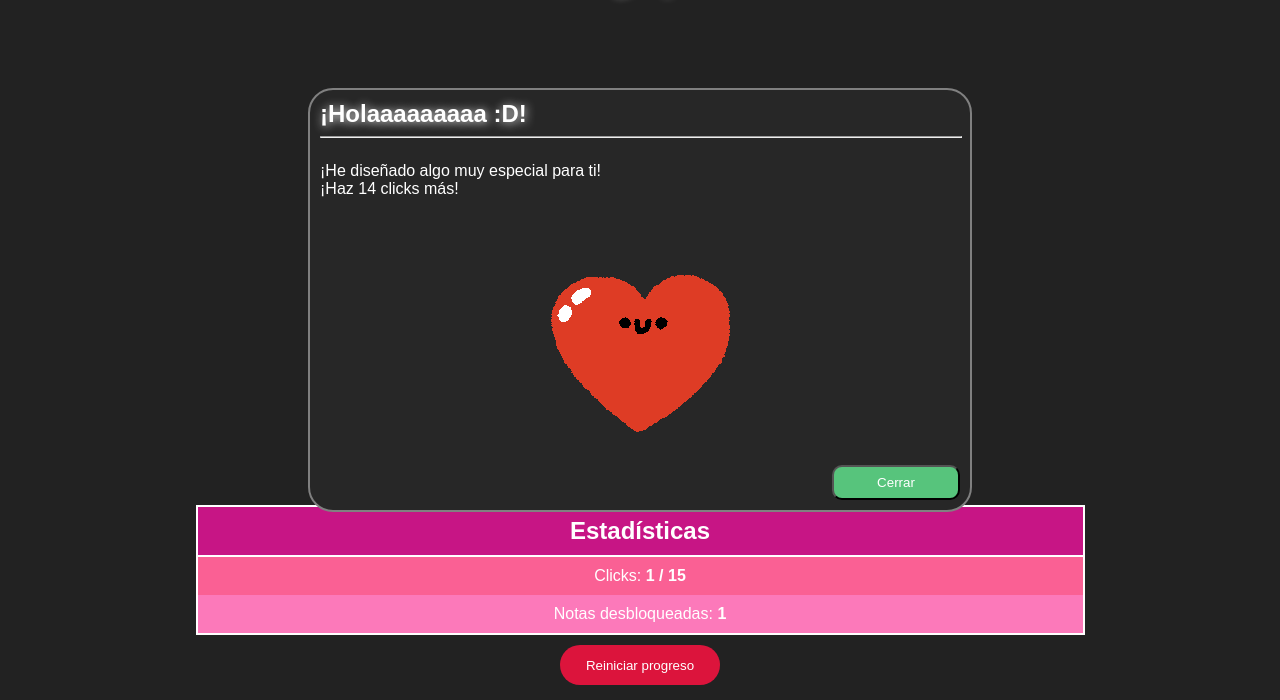
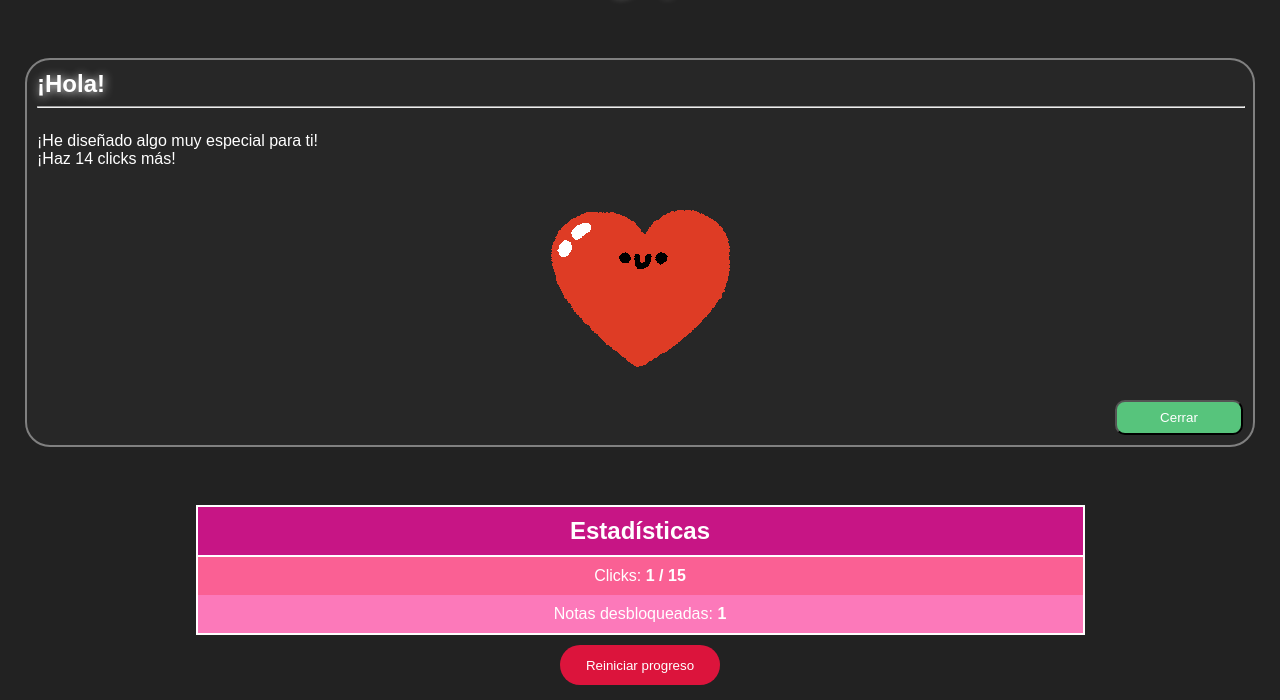
Before and after one commit to seulloadev/YureClicker, a plain HTML site: page index.html in a window 1280 px wide. Both pictures are taken after a click on the picture 640 px from the left and 352 px from the top of the page. Shown: the part 100-800 px from the top of the page. Drawn offline with nearby package versions, Linux system fonts and the light colour scheme.

Commit message:
Add files via upload

```diff
--- a/css/styles.css
+++ b/css/styles.css
@@ -87,39 +87,36 @@ h1, h2 {
     visibility: collapse;
 }
 
-#card {
-    visibility: collapse;
-    position: absolute;
+.card {
     display: flex;
     flex-direction: column;
-    top: 50%;
-    left: 50%;
-    width: 50%;
-    height: 50%;
-    transform: translate(-50%, -50%);
     background-color: #272727;
     border: gray solid 2px;
     border-radius: 25px;
+    margin: 20px;
     padding: 10px;
 }
 
-#card hr {
+.hidden-container {
+    display: none;
+}
+
+.card hr {
     width: 100%;
 }
 
-#card p {
+.card p {
     flex: 1;
 }
 
-#card img {
-    flex: 1;
+.card img {
     margin: 8px;
-    height: 50%;
+    max-height: 400px;
     width: auto;
     align-self: center;
 }
 
-#card button {
+.card button {
     width: 8rem;
     height: 2.2rem;
     border-radius: 10px;
--- a/index.html
+++ b/index.html
@@ -30,14 +30,13 @@
             <img src="./assets/hearts.gif" id="hearts">
         </section>
 
-
-        <div id="card">
+        <section class="card hidden-container">
             <h2 id="card-title">Titulo</h2>
             <hr/>
             <p id="card-text">Texto</p>
             <img id="card-image" src="assets/heart.gif">
             <button id="btn-close-card">Cerrar</button>
-        </div>
+        </section>
     </main>
     <footer>
 
--- a/js/index.js
+++ b/js/index.js
@@ -1,8 +1,9 @@
 let hp = "./assets/heart.gif";
 var cards = [
-    createCard("¡Holaaaaaaaaa :D!", hp, "¡He diseñado algo muy especial para ti!<br/>¡Haz 14 clicks más!", 1),
+    createCard("¡Hola!", hp, "¡He diseñado algo muy especial para ti!<br/>¡Haz 14 clicks más!", 1),
     createCard("¿Ya te acostumbras?", hp, "Como puedes ver, entre más clicks hagas, verás más mensajes", 15),
-    createCard("¡Buenos días preciosa!", "./assets/yure1.jpg", "No tengo siquiera que verte para saber lo muy preciosa que luces esta mañana. Hice esto para ti con mucho amor <3<br/>Por el momento no he trabajado en más cartitas, pero mi mensaje es que te aprecio demasiado y es muy lindo tenerte aquí un día más :)", 30)
+    createCard("¡Buenos días preciosa!", "./assets/yure1.jpg", "No tengo siquiera que verte para saber lo muy preciosa que luces esta mañana. Hice esto para ti con mucho amor <3<br/>Mi mensaje es que te aprecio demasiado y es muy lindo tenerte aquí un día más :)", 30),
+    createCard("¡Falta 1 día!", hp, "Al día de hoy puedo confirmar que falta 1 día para cumplir 5 meses desde aquel día en el que nos convertimos novios. Prácticamente medio año ya que se ha sentido brutal, definitivamente superaste cualquier expectativa que podría tener, porque en ti encontré lo que me faltaba y eso me hace sentir demasiado alegre.", 45)
 ];
 
 function createCard(title, picture, message, requiredClicks) {
@@ -15,6 +16,7 @@ function createCard(title, picture, message, requiredClicks) {
 }
 
 document.addEventListener('DOMContentLoaded', () => {
+    const heartContainer = document.getElementById("heart-container");
     const heartElement = document.getElementById("heart");
     const gif = document.getElementById("hearts");
     const progressBar = document.getElementsByClassName("progress-bar")[0];
@@ -36,9 +38,19 @@ document.addEventListener('DOMContentLoaded', () => {
     });
 
     document.getElementById("btn-close-card").addEventListener("click", () => {
-        const cardElement = document.getElementById("card");
-        cardElement.style.visibility = "collapse";
+        const cardElement = document.getElementsByClassName("card")[0];
+
+        hide(cardElement);
+        show(heartContainer);
     })
+
+    function hide(element) {
+        element.classList.add("hidden-container");
+    }
+
+    function show(element) {
+        element.classList.remove("hidden-container");
+    }
 
 
     if (localStorage.getItem("clicks")) {
@@ -89,9 +101,12 @@ document.addEventListener('DOMContentLoaded', () => {
     }
 
     function showCard() {
+        // Ocultar contenedor de corazón
+        hide(heartContainer);
+
         const card = cards[currentCardIndex];
 
-        const cardElement = document.getElementById("card");
+        const cardElement = document.getElementsByClassName("card")[0];
         const titleElement = document.getElementById("card-title");
         const textElement = document.getElementById("card-text");
         const imageElement = document.getElementById("card-image");
@@ -100,7 +115,7 @@ document.addEventListener('DOMContentLoaded', () => {
         titleElement.innerHTML = card.titulo;
         textElement.innerHTML = card.mensaje;
         imageElement.src = card.foto;
-        cardElement.style.visibility = "visible";
+        show(cardElement);
     }
 
     function nextCardReached() {
```
